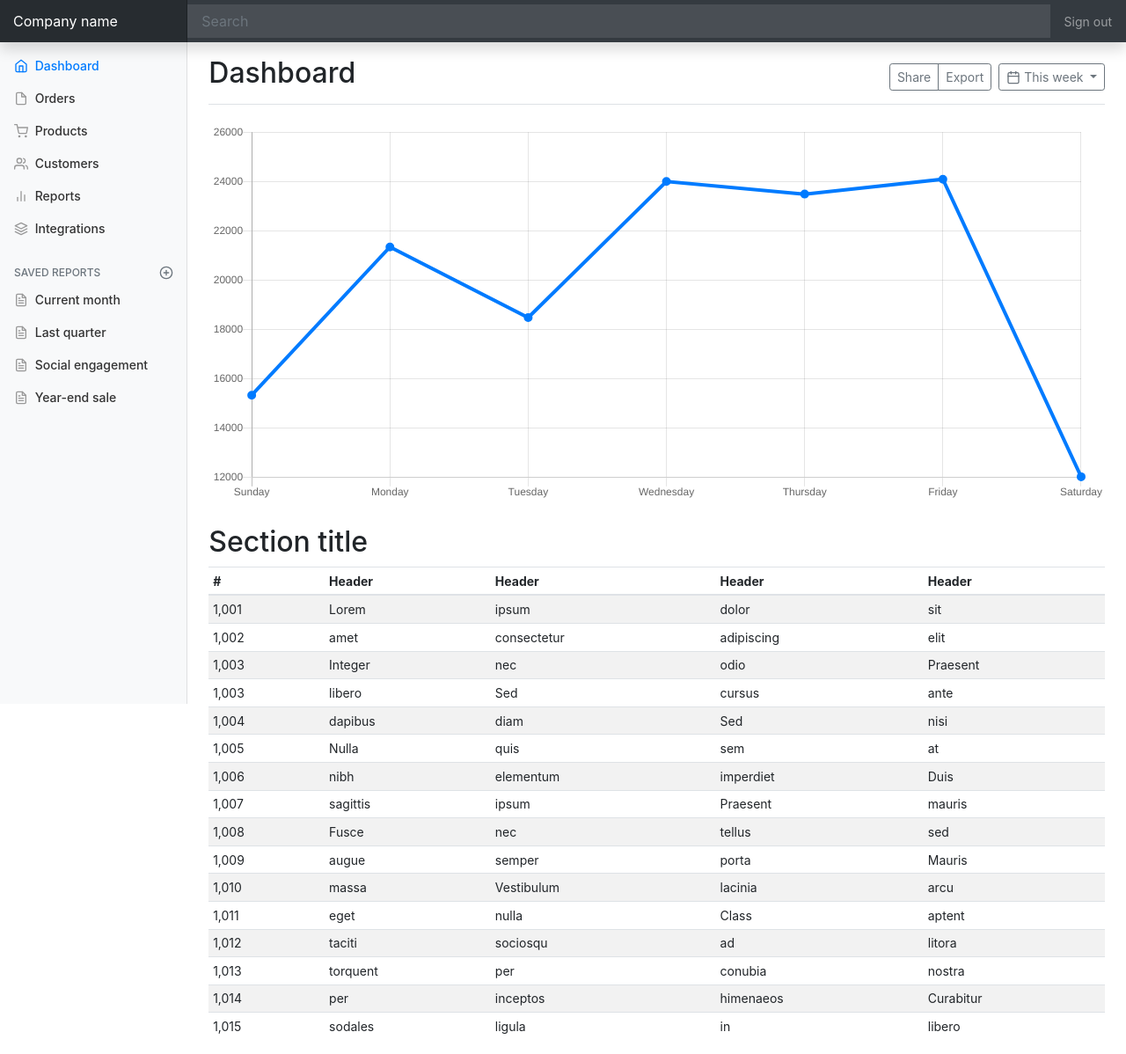
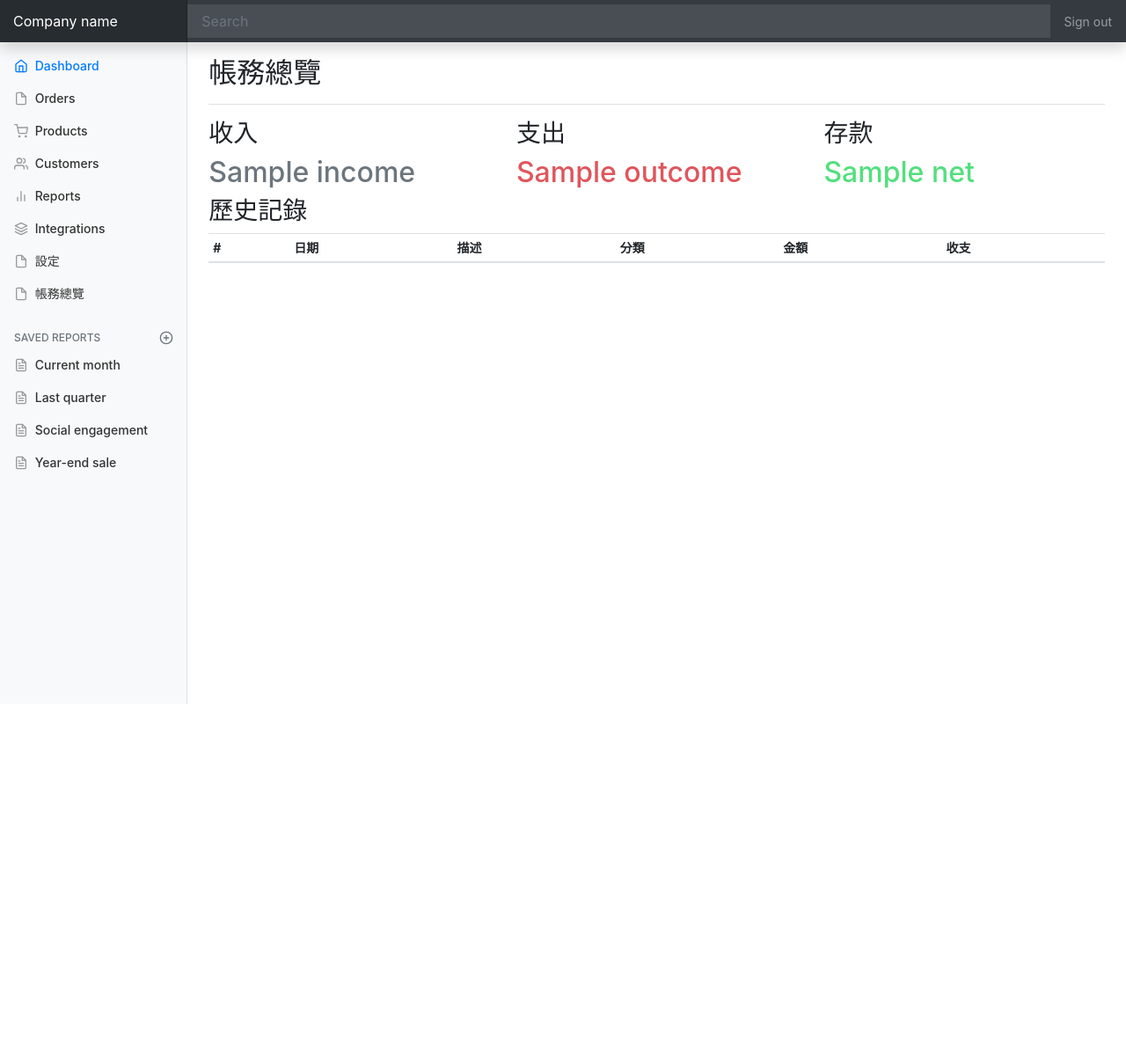
Before and after one commit to yichichou/MyFirstDjango, a Django app: template mysite/templates/dashboard/index.html in a window 1280 px wide. Shown: the whole page at 88% size. After the commit the page ends 800 px from the top, so only its background shows below. Run offline with Django 3.2, Linux system fonts and the light colour scheme; the template is opened without the code that fills it: most values are stand-ins (such as "Sample title", 1, 10 or a date in 2020); lists and menus that the app fills with data are empty; some libraries are stand-ins or nearby versions.

Commit message:
Template的動態網頁index.html更新

```diff
--- a/mysite/templates/dashboard/index.html
+++ b/mysite/templates/dashboard/index.html
@@ -74,6 +74,18 @@
                 Integrations
               </a>
             </li>
+            <li class="nav-item">
+              <a class="nav-link" href="/settings">
+                <span data-feather="file"></span>
+                設定
+              </a>
+            </li>
+            <li class="nav-item">
+              <a class="nav-link " href="/">
+                <span data-feather="file"></span>
+                帳務總覽
+              </a>
+            </li>
           </ul>
 
           <h6 class="sidebar-heading d-flex justify-content-between align-items-center px-3 mt-4 mb-1 text-muted">
@@ -113,146 +125,50 @@
 
       <main role="main" class="col-md-9 ml-sm-auto col-lg-10 px-4">
         <div class="d-flex justify-content-between flex-wrap flex-md-nowrap align-items-center pt-3 pb-2 mb-3 border-bottom">
-          <h1 class="h2">Dashboard</h1>
-          <div class="btn-toolbar mb-2 mb-md-0">
-            <div class="btn-group mr-2">
-              <button class="btn btn-sm btn-outline-secondary">Share</button>
-              <button class="btn btn-sm btn-outline-secondary">Export</button>
-            </div>
-            <button class="btn btn-sm btn-outline-secondary dropdown-toggle">
-              <span data-feather="calendar"></span>
-              This week
-            </button>
+          <h1 class="h2">帳務總覽</h1>
+
+        </div>
+        <div class="row placeholders">
+          <div class="col-xs-8 col-sm-4 placeholder">
+            <h3>收入</h3>
+            <span class="text-muted">
+              <h2>{{ income }}</h2>
+            </span>
+          </div>
+          <div class="col-xs-8 col-sm-4 placeholder">
+            <h3>支出</h3>
+            <span class="text-muted">
+              <h2>
+                <font color="#DF565C">{{ outcome }}</font>
+              </h2>
+            </span>
+          </div>
+          <div class="col-xs-8 col-sm-4 placeholder">
+            <h3>存款</h3>
+            <span class="text-muted">
+              <h2>
+                <font color="#53DF7D">{{ net }}</font>
+              </h2>
+            </span>
           </div>
         </div>
-
+        <!--
         <canvas class="my-4 w-100" id="myChart" width="900" height="380"></canvas>
-
-        <h2>Section title</h2>
+        -->
+        <h3 class="sub-header">歷史記錄</h3>
         <div class="table-responsive">
           <table class="table table-striped table-sm">
             <thead>
               <tr>
                 <th>#</th>
-                <th>Header</th>
-                <th>Header</th>
-                <th>Header</th>
-                <th>Header</th>
+                <th>日期</th>
+                <th>描述</th>
+                <th>分類</th>
+                <th>金額</th>
+                <th>收支</th>
               </tr>
             </thead>
             <tbody>
-              <tr>
-                <td>1,001</td>
-                <td>Lorem</td>
-                <td>ipsum</td>
-                <td>dolor</td>
-                <td>sit</td>
-              </tr>
-              <tr>
-                <td>1,002</td>
-                <td>amet</td>
-                <td>consectetur</td>
-                <td>adipiscing</td>
-                <td>elit</td>
-              </tr>
-              <tr>
-                <td>1,003</td>
-                <td>Integer</td>
-                <td>nec</td>
-                <td>odio</td>
-                <td>Praesent</td>
-              </tr>
-              <tr>
-                <td>1,003</td>
-                <td>libero</td>
-                <td>Sed</td>
-                <td>cursus</td>
-                <td>ante</td>
-              </tr>
-              <tr>
-                <td>1,004</td>
-                <td>dapibus</td>
-                <td>diam</td>
-                <td>Sed</td>
-                <td>nisi</td>
-              </tr>
-              <tr>
-                <td>1,005</td>
-                <td>Nulla</td>
-                <td>quis</td>
-                <td>sem</td>
-                <td>at</td>
-              </tr>
-              <tr>
-                <td>1,006</td>
-                <td>nibh</td>
-                <td>elementum</td>
-                <td>imperdiet</td>
-                <td>Duis</td>
-              </tr>
-              <tr>
-                <td>1,007</td>
-                <td>sagittis</td>
-                <td>ipsum</td>
-                <td>Praesent</td>
-                <td>mauris</td>
-              </tr>
-              <tr>
-                <td>1,008</td>
-                <td>Fusce</td>
-                <td>nec</td>
-                <td>tellus</td>
-                <td>sed</td>
-              </tr>
-              <tr>
-                <td>1,009</td>
-                <td>augue</td>
-                <td>semper</td>
-                <td>porta</td>
-                <td>Mauris</td>
-              </tr>
-              <tr>
-                <td>1,010</td>
-                <td>massa</td>
-                <td>Vestibulum</td>
-                <td>lacinia</td>
-                <td>arcu</td>
-              </tr>
-              <tr>
-                <td>1,011</td>
-                <td>eget</td>
-                <td>nulla</td>
-                <td>Class</td>
-                <td>aptent</td>
-              </tr>
-              <tr>
-                <td>1,012</td>
-                <td>taciti</td>
-                <td>sociosqu</td>
-                <td>ad</td>
-                <td>litora</td>
-              </tr>
-              <tr>
-                <td>1,013</td>
-                <td>torquent</td>
-                <td>per</td>
-                <td>conubia</td>
-                <td>nostra</td>
-              </tr>
-              <tr>
-                <td>1,014</td>
-                <td>per</td>
-                <td>inceptos</td>
-                <td>himenaeos</td>
-                <td>Curabitur</td>
-              </tr>
-              <tr>
-                <td>1,015</td>
-                <td>sodales</td>
-                <td>ligula</td>
-                <td>in</td>
-                <td>libero</td>
-              </tr>
             </tbody>
           </table>
         </div>
```
